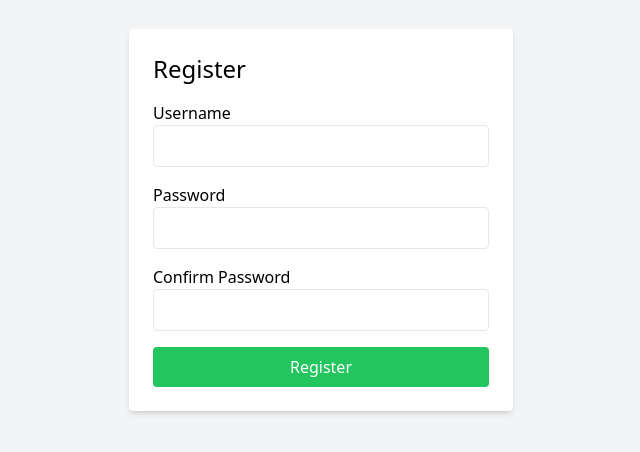
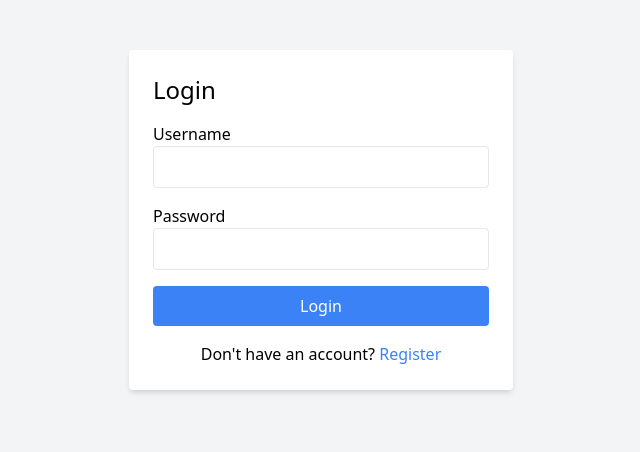
Before and after one commit to oddvelvetgoldfish/project-5, a React (Vite) app in the folder frontend/: page / in a window 1280 px wide. Shown: the part 180-632 px from the top of the page, without its empty margins (319-959 px from the left). Built offline with nearby package versions, Linux system fonts and the light colour scheme.

Commit message:
Added login page

```diff
--- a/frontend/src/app.tsx
+++ b/frontend/src/app.tsx
@@ -1,10 +1,12 @@
 import { Routes, Route } from 'react-router-dom';
 import { Register } from './pages/register';
+import { Login } from './pages/login';
 
 export const App = () => {
   return (
     <Routes>
-      <Route path='/' element={<Register />} />
+      <Route path='/' element={<Login />} />
+      <Route path='register' element={<Register />} />
     </Routes>
   );
 };
--- /dev/null
+++ b/frontend/src/pages/login.tsx
@@ -0,0 +1,82 @@
+import { useState } from 'react';
+import { useNavigate, Link } from 'react-router-dom';
+
+export const Login = () => {
+  const [username, setUsername] = useState('');
+  const [password, setPassword] = useState('');
+  const [error, setError] = useState('');
+  const navigate = useNavigate();
+
+  const handleSubmit = async (e: React.FormEvent) => {
+    e.preventDefault();
+    setError('');
+
+    if (!username || !password) {
+      setError('Please enter both username and password.');
+      return;
+    }
+
+    try {
+      const response = await fetch('http://localhost:3000/api/auth/login', {
+        method: 'POST',
+        headers: { 'Content-Type': 'application/json' },
+        body: JSON.stringify({ username, password }),
+      });
+
+      const data = await response.json();
+
+      if (response.ok) {
+        localStorage.setItem('token', data.token);
+        localStorage.setItem('username', data.username);
+        navigate('/dashboard');
+      } else {
+        setError(data.message || 'Login failed.');
+      }
+    } catch (err) {
+      setError('An error occurred during login.');
+      console.error(err);
+    }
+  };
+
+  return (
+    <div className='min-h-screen flex items-center justify-center bg-gray-100'>
+      <form
+        className='bg-white p-6 rounded shadow-md w-full max-w-sm'
+        onSubmit={handleSubmit}
+      >
+        <h2 className='text-2xl mb-4'>Login</h2>
+        {error && <p className='text-red-500'>{error}</p>}
+        <div className='mb-4'>
+          <label className='block'>Username</label>
+          <input
+            className='w-full p-2 border rounded'
+            type='text'
+            value={username}
+            onChange={(e) => setUsername(e.target.value)}
+          />
+        </div>
+        <div className='mb-4'>
+          <label className='block'>Password</label>
+          <input
+            className='w-full p-2 border rounded'
+            type='password'
+            value={password}
+            onChange={(e) => setPassword(e.target.value)}
+          />
+        </div>
+        <button
+          className='w-full bg-blue-500 text-white p-2 rounded hover:bg-blue-600'
+          type='submit'
+        >
+          Login
+        </button>
+        <p className='mt-4 text-center'>
+          Don't have an account?{' '}
+          <Link to='/register' className='text-blue-500 hover:underline'>
+            Register
+          </Link>
+        </p>
+      </form>
+    </div>
+  );
+};
--- a/frontend/src/pages/register.tsx
+++ b/frontend/src/pages/register.tsx
@@ -1,4 +1,5 @@
 import React, { useState } from 'react';
+import { useNavigate, Link } from 'react-router-dom';
 
 interface Errors {
   username?: string;
@@ -12,6 +13,7 @@ export const Register = () => {
   const [password, setPassword] = useState('');
   const [confirmPassword, setConfirmPassword] = useState('');
   const [errors, setErrors] = useState<Errors>({});
+  const navigate = useNavigate();
 
   const validate = () => {
     const newErrors: Errors = {};
@@ -44,7 +46,7 @@ export const Register = () => {
       const data = await response.json();
 
       if (response.ok) {
-        alert(data.message);
+        navigate('/');
       } else {
         setErrors({ general: data.message || 'Registration failed.' });
       }
@@ -122,6 +124,12 @@ export const Register = () => {
         >
           Register
         </button>
+        <p className='mt-4 text-center'>
+          Already have an account?{' '}
+          <Link to='/' className='text-blue-500 hover:underline'>
+            Login
+          </Link>
+        </p>
       </form>
     </div>
   );
```
